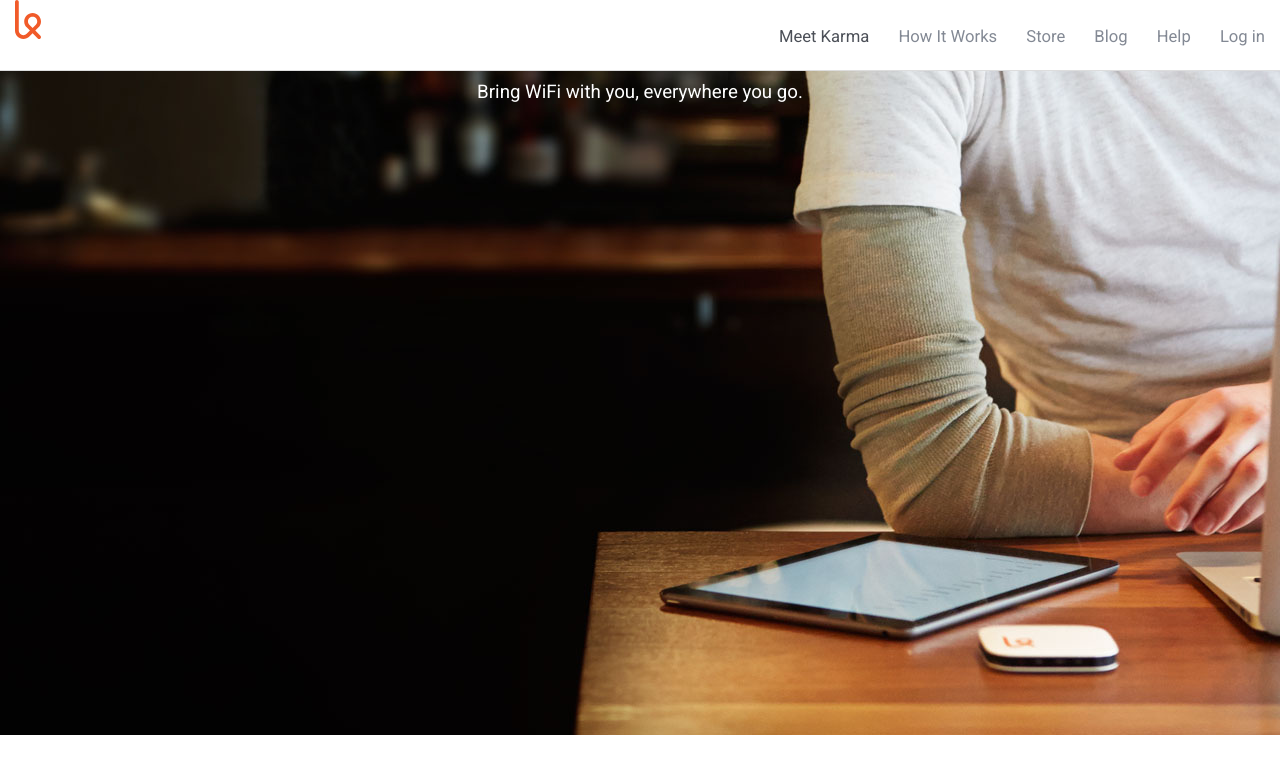
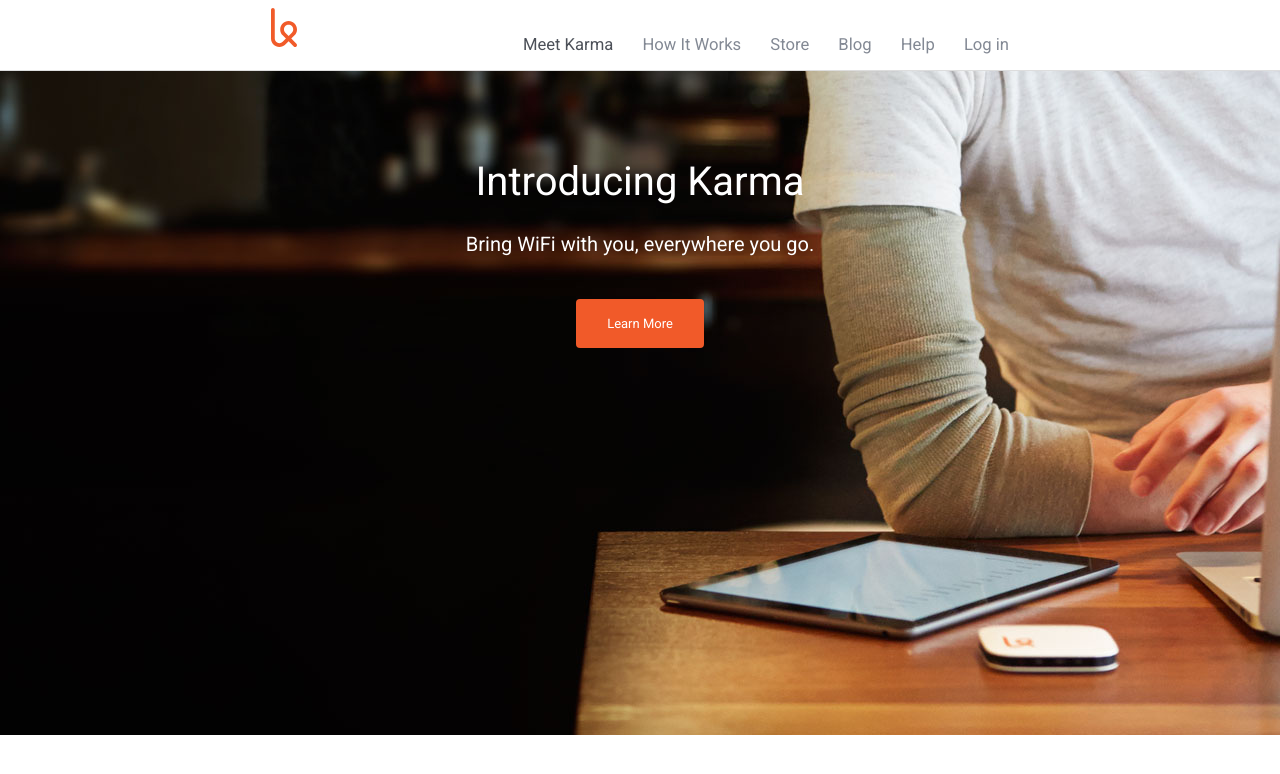
Before and after one commit to caitread/startup-landing-page-clone, a plain HTML site: page index.html in a window 1280 px wide. Drawn offline with Linux system fonts and the light colour scheme.

Commit message:
fewd_landing_page_clone

```diff
--- a/css/style.css
+++ b/css/style.css
@@ -24,9 +24,10 @@
 }
 
 .content {
-	padding: 0 0.938rem;
+	padding: 0.5rem 0.938rem;
     margin: 0 auto;
     min-width: 37.5rem;
+    width: 60%;
 }
 
 .top-navigation > .content {
@@ -75,3 +76,35 @@
     text-align: center;
     font-weight: 300;
 }
+
+.introduction h1 {
+	margin-top: 150px;
+	font-size: 40px;
+}
+
+.introduction h3 {
+	margin-top: 0;
+	font-size: 20px;
+}
+
+button {
+	text-shadow: none;
+    border-style: none;
+    border-radius: 4px;
+    padding: 16px 26px;
+    line-height: 1.33;
+    display: block;
+    margin: 0 auto;
+    width: 10%;
+    background-color: #f15a29;
+    border-color: #f15a29;
+    margin-top: 15px;
+	font-size: 13px;
+	color: white;
+}
+
+button:hover {
+    background-color: #d9400e;
+    border-color: #cf3d0e;
+    cursor: pointer;
+}
--- a/index.html
+++ b/index.html
@@ -26,6 +26,9 @@
 		<h1> Introducing Karma </h1>
 		<h3> Bring WiFi with you, everywhere you go. </h3>
 		</div>
+		<div class="buttons">
+		<button>Learn More</button>
+		</div>
 	</section>
 </body>
 </html>
```
